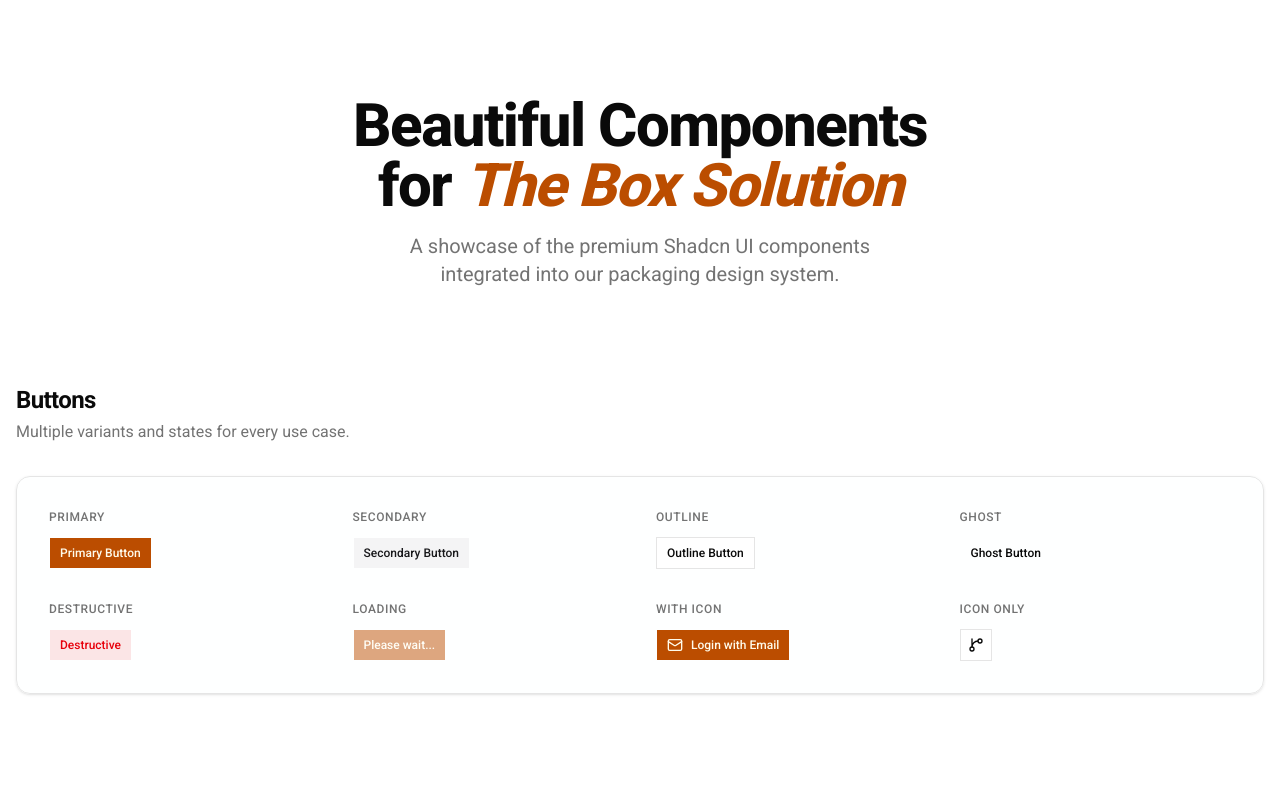
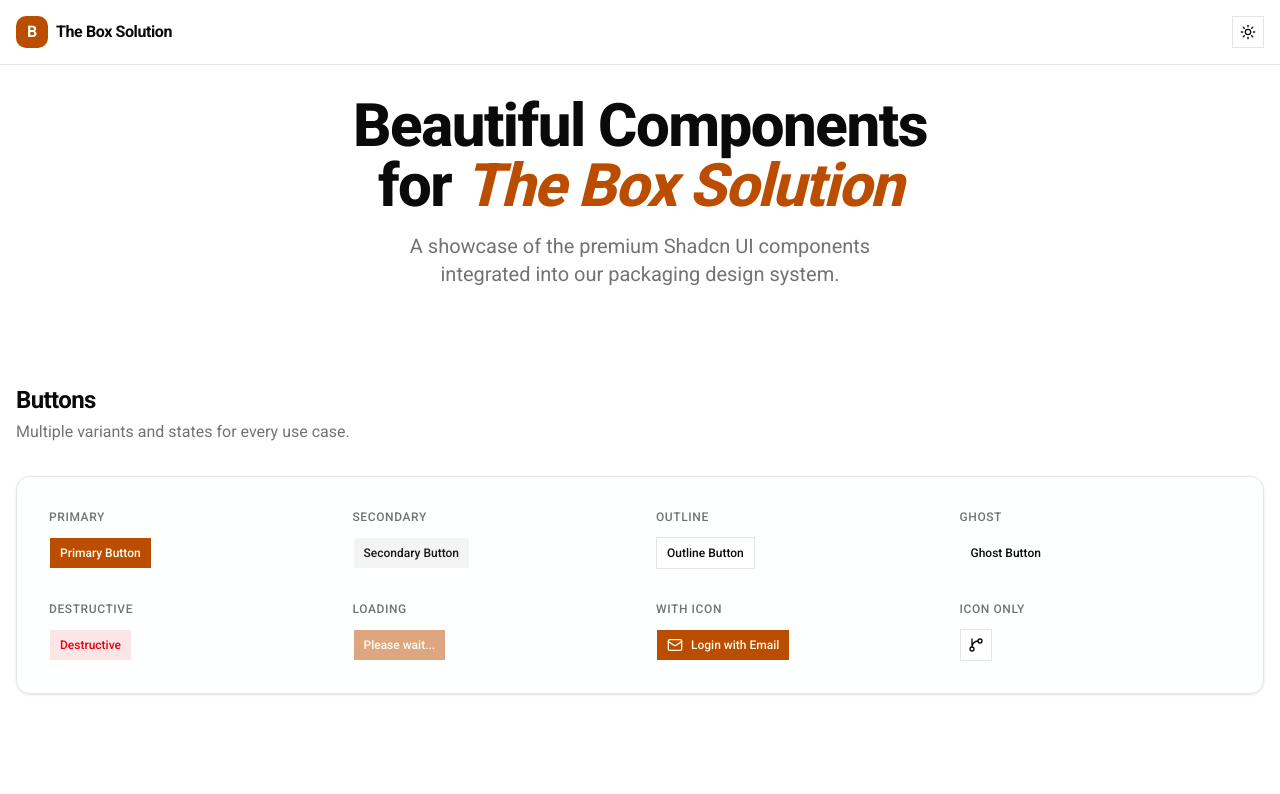
Before and after one commit to pills-shubham/theboxsolution, a Next.js app: page / in a window 1280 px wide. Shown: the top 794 px of the page. Built offline with nearby package versions, Linux system fonts and the light colour scheme.

Commit message:
feat: initialize project with Tailwind CSS, Shadcn UI components, and dark mode support

```diff
--- a/package.json
+++ b/package.json
@@ -13,6 +13,7 @@
     "clsx": "^2.1.1",
     "lucide-react": "^1.8.0",
     "next": "16.2.3",
+    "next-themes": "^0.4.6",
     "radix-ui": "^1.4.3",
     "react": "19.2.4",
     "react-dom": "19.2.4",
--- a/src/app/globals.css
+++ b/src/app/globals.css
@@ -127,4 +127,7 @@
   html {
     @apply font-sans;
   }
+  button {
+    @apply cursor-pointer;
+  }
 }
--- a/src/app/layout.tsx
+++ b/src/app/layout.tsx
@@ -2,6 +2,8 @@
 import { Geist, Geist_Mono, Roboto } from "next/font/google";
 import "./globals.css";
 import { cn } from "@/lib/utils";
+
+import { ThemeProvider } from "@/components/theme-provider";
 
 const roboto = Roboto({subsets:['latin'],variable:'--font-sans'});
 
@@ -29,8 +31,18 @@
     <html
       lang="en"
       className={cn("h-full", "antialiased", geistSans.variable, geistMono.variable, "font-sans", roboto.variable)}
+      suppressHydrationWarning
     >
-      <body className="min-h-full flex flex-col">{children}</body>
+      <body className="min-h-full flex flex-col">
+        <ThemeProvider
+          attribute="class"
+          defaultTheme="system"
+          enableSystem
+          disableTransitionOnChange
+        >
+          {children}
+        </ThemeProvider>
+      </body>
     </html>
   );
 }
--- a/src/app/page.tsx
+++ b/src/app/page.tsx
@@ -8,11 +8,24 @@
   DropdownMenuSeparator,
   DropdownMenuTrigger,
 } from "@/components/ui/dropdown-menu"
+import { ModeToggle } from "@/components/mode-toggle"
 import { ChevronDown, Mail, MessageSquare, PlusCircle, UserPlus, Settings, LogOut, GitBranch } from "lucide-react"
 
 export default function Home() {
   return (
     <div className="min-h-screen bg-background text-foreground selection:bg-primary/10 selection:text-primary">
+      <header className="fixed top-0 left-0 right-0 z-50 border-b bg-background/80 backdrop-blur-md">
+        <div className="container mx-auto px-4 h-16 flex items-center justify-between">
+          <div className="flex items-center gap-2">
+            <div className="size-8 bg-primary rounded-lg flex items-center justify-center">
+              <span className="text-primary-foreground font-bold">B</span>
+            </div>
+            <span className="font-bold tracking-tight">The Box Solution</span>
+          </div>
+          <ModeToggle />
+        </div>
+      </header>
+
       <main className="container mx-auto px-4 py-24 space-y-24">
         {/* Hero Section */}
         <section className="text-center space-y-4 max-w-2xl mx-auto">
--- /dev/null
+++ b/src/components/mode-toggle.tsx
@@ -0,0 +1,40 @@
+"use client"
+
+import * as React from "react"
+import { Moon, Sun } from "lucide-react"
+import { useTheme } from "next-themes"
+
+import { Button } from "@/components/ui/button"
+import {
+  DropdownMenu,
+  DropdownMenuContent,
+  DropdownMenuItem,
+  DropdownMenuTrigger,
+} from "@/components/ui/dropdown-menu"
+
+export function ModeToggle() {
+  const { setTheme } = useTheme()
+
+  return (
+    <DropdownMenu>
+      <DropdownMenuTrigger asChild>
+        <Button variant="outline" size="icon">
+          <Sun className="h-[1.2rem] w-[1.2rem] rotate-0 scale-100 transition-all dark:-rotate-90 dark:scale-0" />
+          <Moon className="absolute h-[1.2rem] w-[1.2rem] rotate-90 scale-0 transition-all dark:rotate-0 dark:scale-100" />
+          <span className="sr-only">Toggle theme</span>
+        </Button>
+      </DropdownMenuTrigger>
+      <DropdownMenuContent align="end">
+        <DropdownMenuItem onClick={() => setTheme("light")}>
+          Light
+        </DropdownMenuItem>
+        <DropdownMenuItem onClick={() => setTheme("dark")}>
+          Dark
+        </DropdownMenuItem>
+        <DropdownMenuItem onClick={() => setTheme("system")}>
+          System
+        </DropdownMenuItem>
+      </DropdownMenuContent>
+    </DropdownMenu>
+  )
+}
--- /dev/null
+++ b/src/components/theme-provider.tsx
@@ -0,0 +1,11 @@
+"use client"
+
+import * as React from "react"
+import { ThemeProvider as NextThemesProvider } from "next-themes"
+
+export function ThemeProvider({
+  children,
+  ...props
+}: React.ComponentProps<typeof NextThemesProvider>) {
+  return <NextThemesProvider {...props}>{children}</NextThemesProvider>
+}
```
Also changed, not shown: 1 other file (tests, documents, lock files or other folders).
